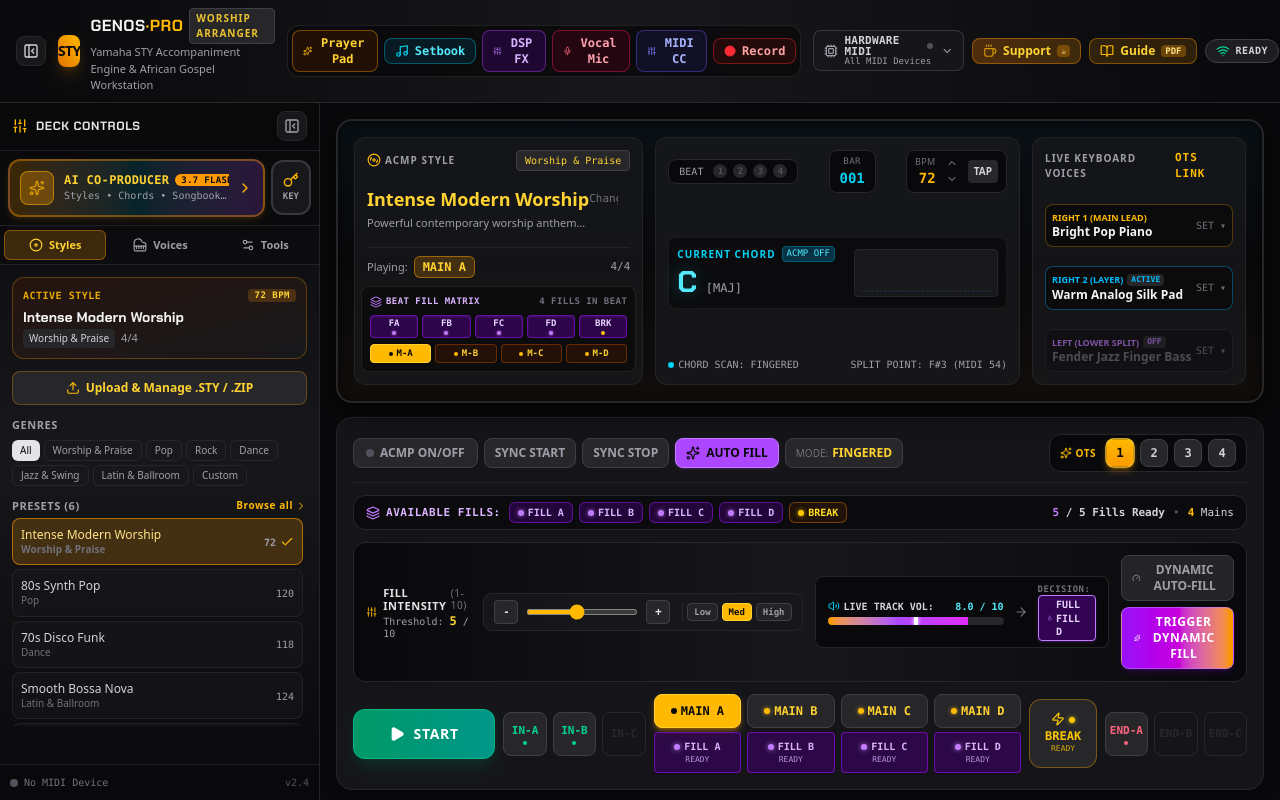
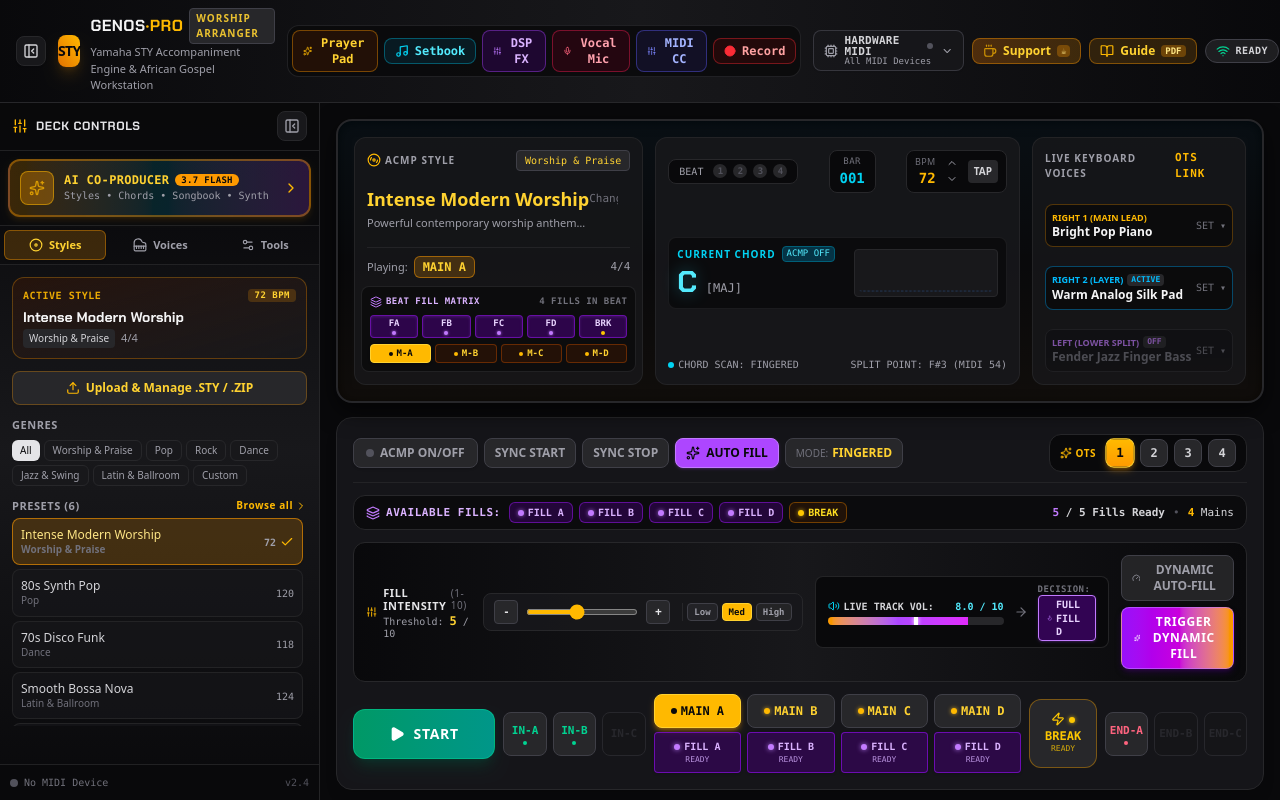
Before and after one commit to Neshley/derrick-munene, a React (Vite) app: page / in a window 1280 px wide. Built offline with nearby package versions, Linux system fonts and the light colour scheme.

Commit message:
refactor: remove API key button from sidebar
Remove the redundant Gemini API key button from the workstation sidebar to clean up the UI.

```diff
--- a/src/components/WorkstationSidebar.tsx
+++ b/src/components/WorkstationSidebar.tsx
@@ -337,19 +337,6 @@
                 </button>
               )}
 
-              {/* Gemini API Key Button in Collapsed Rail */}
-              {onOpenApiKeyModal && (
-                <button
-                  id="btn-sidebar-rail-api-key"
-                  onClick={onOpenApiKeyModal}
-                  className="w-10 h-10 rounded-xl bg-zinc-900/90 hover:bg-zinc-800 text-amber-400 border border-zinc-700/80 flex flex-col items-center justify-center gap-0.5 transition-all shadow-xs cursor-pointer group"
-                  title="Add Gemini API Key (Saved in browser localStorage)"
-                >
-                  <Key className="w-4 h-4 group-hover:scale-110 transition-transform" />
-                  <span className="text-[8px] font-mono font-bold leading-none text-zinc-400 group-hover:text-amber-300">KEY</span>
-                </button>
-              )}
-
               {/* Worship Companion & User Guide Button */}
               {onOpenUserGuide && (
                 <button
@@ -443,11 +430,10 @@
             {/* Featured AI Co-Producer Studio Launcher */}
             {onOpenAiStudio && (
               <div className="p-2 border-b border-zinc-800/80 bg-zinc-950/70">
-                <div className="flex items-center gap-1.5">
                 <button
                   id="btn-sidebar-open-ai-studio"
                   onClick={onOpenAiStudio}
-                    className="flex-1 p-2.5 rounded-xl bg-gradient-to-r from-amber-500/20 via-cyan-500/15 to-purple-500/20 hover:from-amber-500/30 hover:via-cyan-500/25 hover:to-purple-500/30 border-2 border-amber-500/40 hover:border-amber-400 text-zinc-100 flex items-center justify-between gap-2 transition-all shadow-md shadow-amber-500/10 cursor-pointer group min-w-0"
+                  className="w-full p-2.5 rounded-xl bg-gradient-to-r from-amber-500/20 via-cyan-500/15 to-purple-500/20 hover:from-amber-500/30 hover:via-cyan-500/25 hover:to-purple-500/30 border-2 border-amber-500/40 hover:border-amber-400 text-zinc-100 flex items-center justify-between gap-2 transition-all shadow-md shadow-amber-500/10 cursor-pointer group"
                 >
                   <div className="flex items-center gap-2.5 overflow-hidden">
                     <div className="p-2 rounded-lg bg-amber-500/30 border border-amber-400/50 text-amber-300 group-hover:scale-105 transition-transform shrink-0">
@@ -465,19 +451,6 @@
                   </div>
                   <ChevronRight className="w-4 h-4 text-amber-400 group-hover:translate-x-0.5 transition-transform shrink-0" />
                 </button>
-
-                  {onOpenApiKeyModal && (
-                    <button
-                      id="btn-sidebar-api-key"
-                      onClick={onOpenApiKeyModal}
-                      className="p-2.5 rounded-xl bg-zinc-900 hover:bg-zinc-800 border-2 border-zinc-700/80 hover:border-amber-500/50 text-amber-400 flex flex-col items-center justify-center gap-0.5 transition-all shadow-xs cursor-pointer group shrink-0"
-                      title="Add Gemini API Key (Saved in browser localStorage)"
-                    >
-                      <Key className="w-4 h-4 group-hover:scale-110 transition-transform text-amber-400" />
-                      <span className="text-[9px] font-mono font-bold text-zinc-400 group-hover:text-amber-300">KEY</span>
-                    </button>
-                  )}
-                </div>
               </div>
             )}
 
```
Lines whose indentation alone changed are shown as unchanged.
